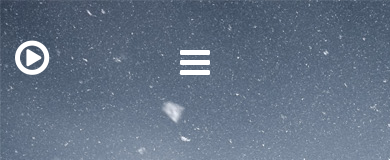
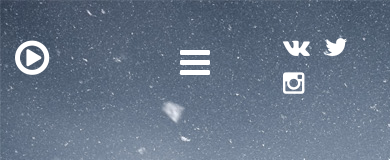
Before and after one commit to notessplash/notessplash.github.io, a plain HTML site: page index.html in a window 390 px wide. Shown: the top 160 px of the page. Drawn offline with Linux system fonts and the light colour scheme; a script that the page names is missing; files whose address does not match are found by name.

Commit message:
Add files via upload

```diff
--- a/css/media.css
+++ b/css/media.css
@@ -41,6 +41,9 @@
 		.notessplash {
 		margin-top: 50%;
 	}
+	.soc_buttons a {
+		font-size: 30px;
+	}
 
 }
 }
@@ -50,8 +53,8 @@
 	.notessplash {
 		margin-top: 50%;
 	}
-	.soc_buttons {
-		display: none;
+	.soc_buttons a {
+		font-size: 25px;
 	}
 .soc_button {
 	display: block;
@@ -60,7 +63,6 @@
 
 /* Custom, iPhone Retina */
 @media only screen and (max-width : 320px) {
-
 }
 
 
```
